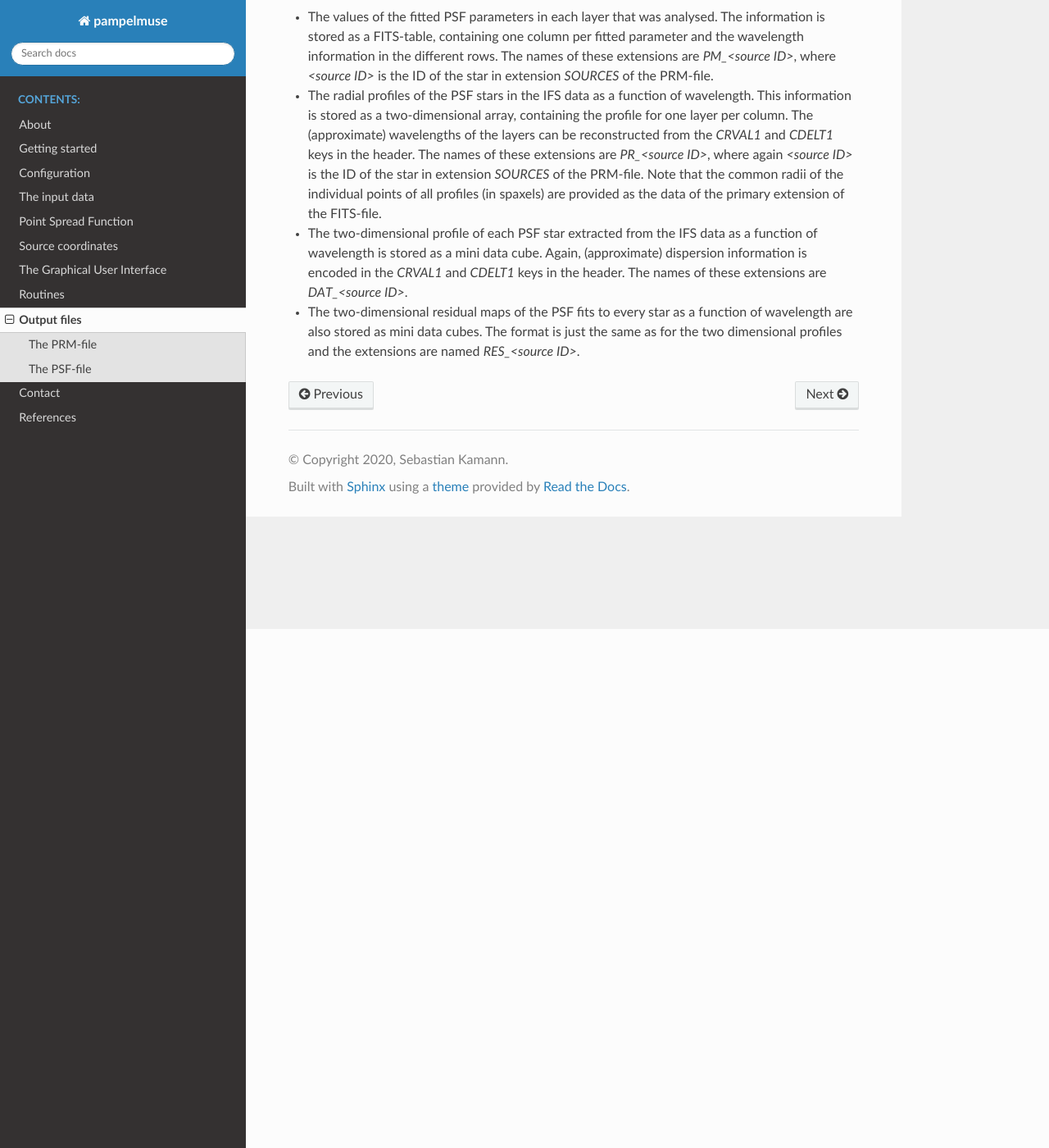
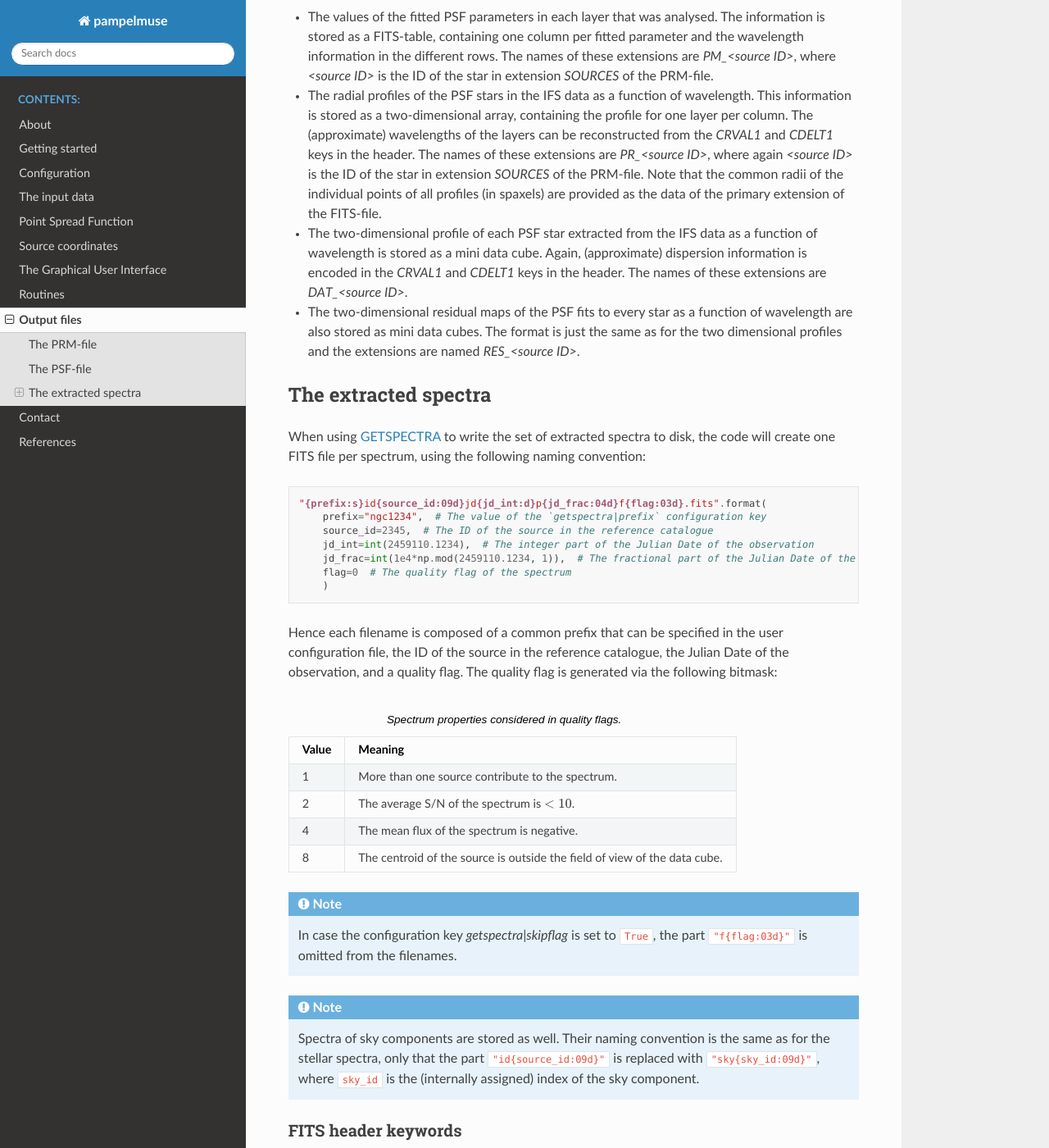
Before and after one commit to lcjohnso/pampelmuse, a Sphinx documentation site: the page built from docs/output.rst, in a window 1280 px wide and 1400 px high, scrolled down 633 px. Shown: the whole window at 82% size. Built offline with Sphinx 7.4.7 and the Read the Docs theme 2.0.0, drawn with Linux system fonts in a browser that asks for light colours; some of the changed text lies outside the part shown.

Commit message:
Added documentation about output spectra.

```diff
--- a/docs/output.rst
+++ b/docs/output.rst
@@ -57,3 +57,141 @@
 * The two-dimensional residual maps of the PSF fits to every star as a function of wavelength are also stored as mini
   data cubes. The format is just the same as for the two dimensional profiles and the extensions are named
   `RES_<source ID>`.
+
+
+.. _output-spectra:
+
+The extracted spectra
+---------------------
+
+When using :ref:`GETSPECTRA <getspectra>` to write the set of extracted spectra to disk, the code will create one FITS
+file per spectrum, using the following naming convention::
+
+    "{prefix:s}id{source_id:09d}jd{jd_int:d}p{jd_frac:04d}f{flag:03d}.fits".format(
+        prefix="ngc1234",  # The value of the `getspectra|prefix` configuration key
+        source_id=2345,  # The ID of the source in the reference catalogue
+        jd_int=int(2459110.1234),  # The integer part of the Julian Date of the observation
+        jd_frac=int(1e4*np.mod(2459110.1234, 1)),  # The fractional part of the Julian Date of the observation
+        flag=0  # The quality flag of the spectrum
+        )
+
+Hence each filename is composed of a common prefix that can be specified in the user configuration file, the ID of the
+source in the reference catalogue, the Julian Date of the observation, and a quality flag. The quality flag is
+generated via the following bitmask:
+
+.. table:: Spectrum properties considered in quality flags.
+    :name: table-quality-flags
+    :widths: auto
+
+    =====  ====
+    Value  Meaning
+    =====  ====
+     1     More than one source contribute to the spectrum.
+     2     The average S/N of the spectrum is :math:`<10`.
+     4     The mean flux of the spectrum is negative.
+     8     The centroid of the source is outside the field of view of the data cube.
+    =====  ====
+
+.. note::
+
+    In case the configuration key `getspectra|skipflag` is set to :code:`True`, the part :code:`"f{flag:03d}"` is
+    omitted from the filenames.
+
+.. note::
+
+    Spectra of sky components are stored as well. Their naming convention is the same as for the stellar spectra, only
+    that the part :code:`"id{source_id:09d}"` is replaced with :code:`"sky{sky_id:09d}"`, where :code:`sky_id` is the
+    (internally assigned) index of the sky component.
+
+FITS header keywords
+^^^^^^^^^^^^^^^^^^^^
+
+Each spectrum written to disk will contain a number of keywords in the primary FITS header, providing some information
+about its properties and quality. An overview is given below.
+
+OBJECT :code:`str`
+    The object name provided in the FITS header of the data cube.
+
+TELESCOP :code:`str`
+    The telescope name provided in  the FITS header of the data cube.
+
+INSTRUME :code:`str`
+    The instrument name provided in the FITS header of the data cube.
+
+DATE-OBS :code:`str`
+    The date and time of the observation.
+
+JUL-DATE :code:`float`
+    The Julian Date of the observation.
+
+MJD-OBS :code:`float`
+    The Modified Julian Date of the observation.
+
+EXPTIME :code:`float`
+    The exposure time in seconds.
+
+RA :code:`float`
+    The right ascension of the source.
+
+DEC :code:`float`
+    The declination of the source.
+
+OBJNAME :code:`str`
+    An internally generated object name of the source.
+
+HIERARCH PAMPELMUSE SEEING :code:`float`
+    The seeing estimated from the PSF parameters, in spaxels.
+
+HIERARCH STAR ID :code:`int`
+    The source ID in reference catalogue.
+
+HIERARCH STAR RA :code:`float`
+    The right ascension of the source.
+
+HIERARCH STAR DEC :code:`float`
+    The declination of the source.
+
+HIERARCH STAR MAG :code:`float`
+    The input magnitude of the source as provided in the reference catalogue.
+
+HIERARCH SPECTRUM MULTISTAR :code:`bool`
+    A flag indicating if multiple sources contribute to the spectrum.
+
+HIERARCH SPECTRUM XCUBE :code:`float`
+    The source position along the x-axis of the cube in spaxels.
+
+HIERARCH SPECTRUM YCUBE :code:`float`
+    The source position along the y-axis of the cube in spaxels.
+
+HIERARCH SPECTRUM INFIELD :code:`bool`
+    A flag indicating if the source centroid is inside the cube field of view.
+
+HIERARCH SPECTRUM EDGEDIST :code:`float`
+    The distance of the source centroid to the edge of cube field of view in spaxels. Negative values imply that the
+    source centroid is outside the field of view.
+
+HIERARCH SPECTRUM SNRATIO :code:`float`
+    The average signal-to-noise of the spectrum, measured per pixel via the :code:`DER_SNR` algorithm presented in
+    `ST-ECF Newsletter 42 <https://www.spacetelescope.org/about/further_information/stecfnewsletters/hst_stecf_0042/>`_.
+
+HIERARCH SPECTRUM MAG <PASSBAND>  :code:`float`
+    The AB magnitude recovered from the spectrum in the passband used for the source selection, as specified by the
+    `catalog|passband` parameter in the user configuration file. Note that the magnitude is determined under the
+    assumption that the flux unit of the cube is :math:`\rm{erg}\,\rm{s}^{-1}\,\rm{cm}^{-2}\,{\rm Å}^{-1}`.
+
+HIERARCH SPECTRUM MAG DELTA :code:`float`
+    The difference :math:`\delta` between input and recovered magnitude of the source.
+
+HIERARCH SPECTRUM MAG ACCURACY :code:`float`
+    The relative accuracy of the recovered magnitude. This value is computed by comparing the difference :math:`\delta`
+    between input and recovered magnitude to the standard deviation :math:`\sigma` of the differences obtained for
+    sources of similar brightness, using the formula
+
+    .. math::
+        a = \frac{1}{1 + \left(\frac{\delta}{2\cdot\sigma}\right)^2}
+
+HIERARCH SPECTRUM TYPE :code:`str`
+    The type of source.
+
+HIERARCH SPECTRUM QLTFLAG :code:`int`
+    The quality flag of the spectrum.
--- a/docs/routines.rst
+++ b/docs/routines.rst
@@ -455,7 +455,7 @@
 extracted spectra as individual FITS files that contain the spectrum in the primary extension and an estimate of the
 uncertainties in an image HDU named `SIGMA`. The header of each file will contain the correct dispersion information,
 general information about the star and the spectrum as well as a number of `HIERARCH` keywords copied from the
-PRM-file.
+PRM-file. Further details about the content of the output spectra can be found :ref:`here <output-spectra>`.
 
 This routine requires the configuration key getspectra|prefix to be set in the :ref:`user configuration file
 <user-configuration>`. This is a string (typically the name of the observed cluster, galaxy, ...) that is used as
```
